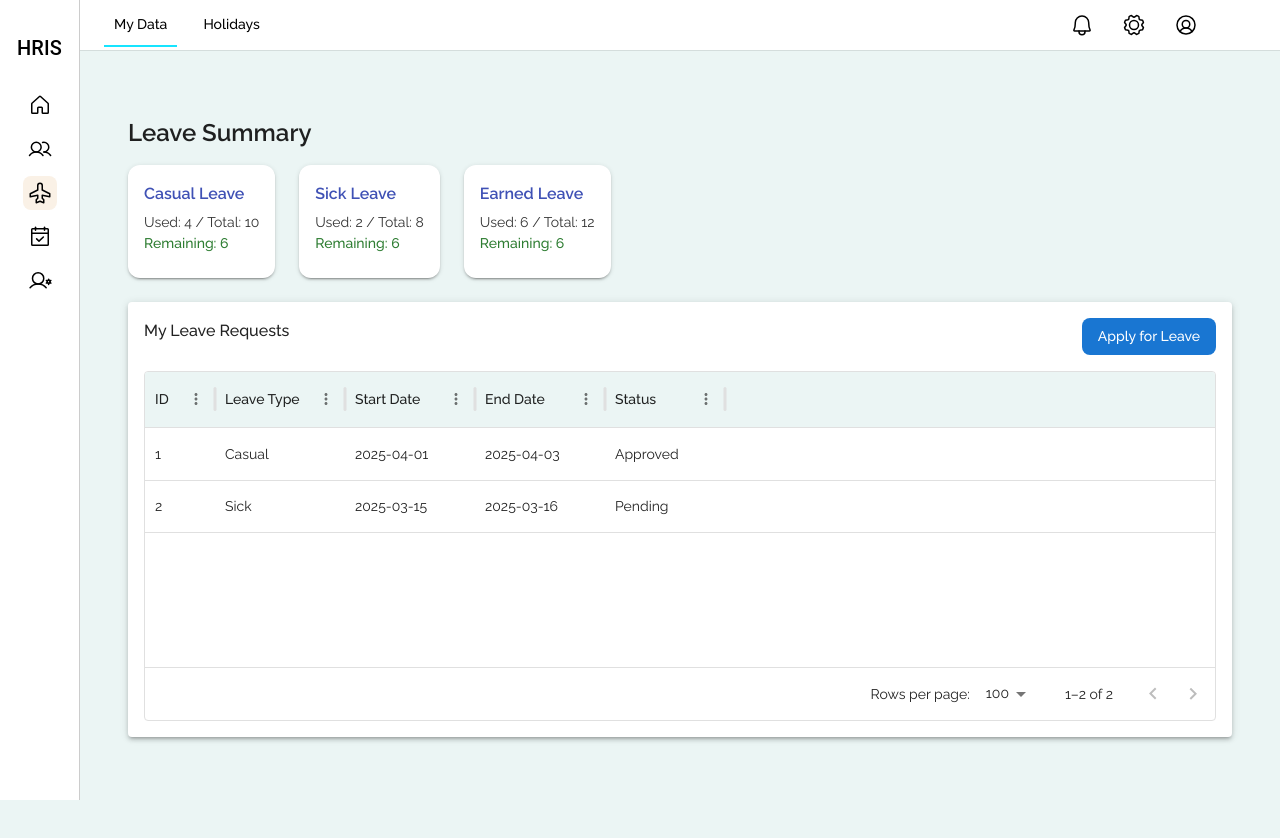
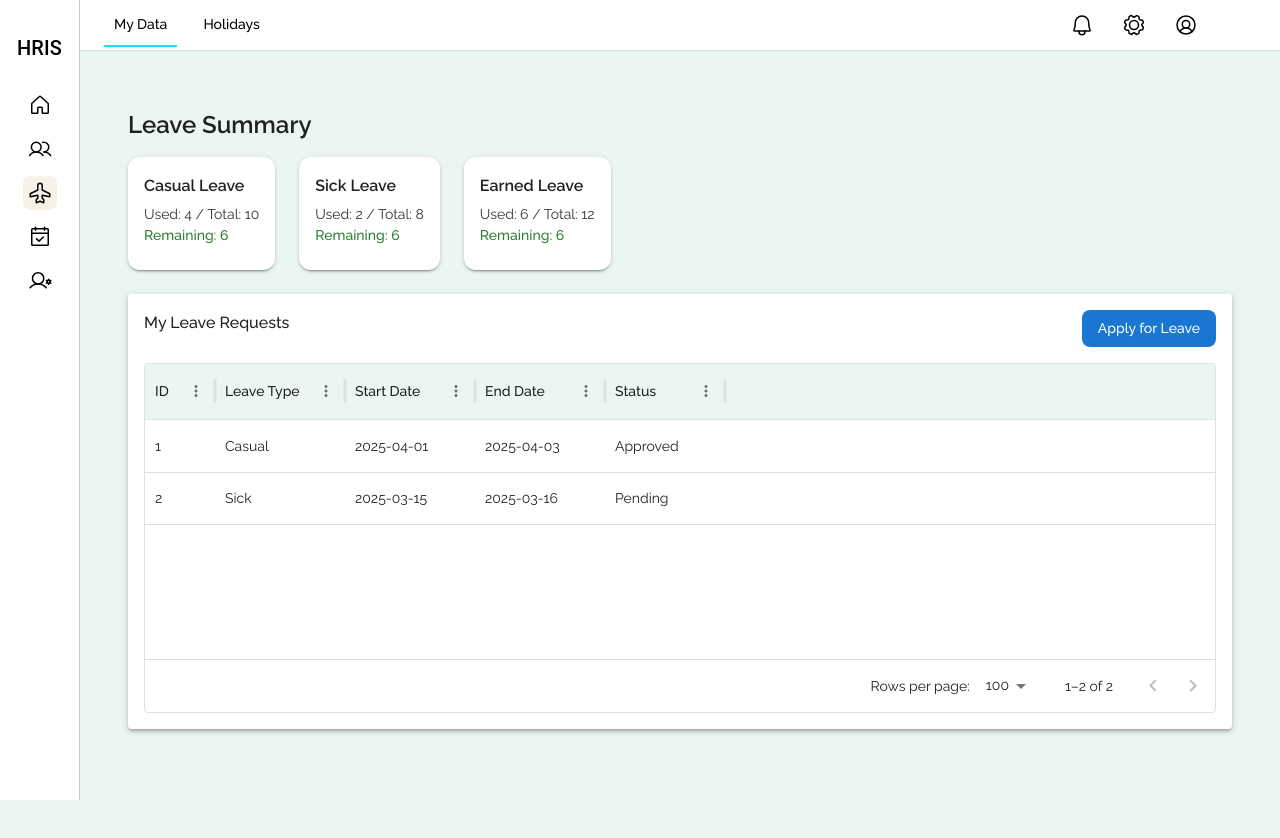
Before and after one commit to RohanSahu99/Selfeey_HRIS, a Next.js app: page /dashboard/leave/myData/leaveSummary in a window 1280 px wide. Shown: the top 838 px of the page. Built offline with nearby package versions, Linux system fonts and the light colour scheme; a web font is replaced by a local one.

Commit message:
css changed

```diff
--- a/src/app/dashboard/leave/myData/leaveSummary/page.js
+++ b/src/app/dashboard/leave/myData/leaveSummary/page.js
@@ -77,7 +77,7 @@ export default function MyLeaves() {
   };
 
   return (
-    <Container maxWidth="lg" sx={{ mt: 1 }}>
+    <Container maxWidth="lg" >
      <Box sx={{mb:2}}
 >
   <Typography variant="h5" >
@@ -105,7 +105,7 @@ export default function MyLeaves() {
     <Typography
       variant="h6"
       gutterBottom
-      sx={{ color: '#3f51b5', fontWeight: 600 }}
+      sx={{ fontWeight: 600 }}
     >
       {key.charAt(0).toUpperCase() + key.slice(1)} Leave
     </Typography>
```
